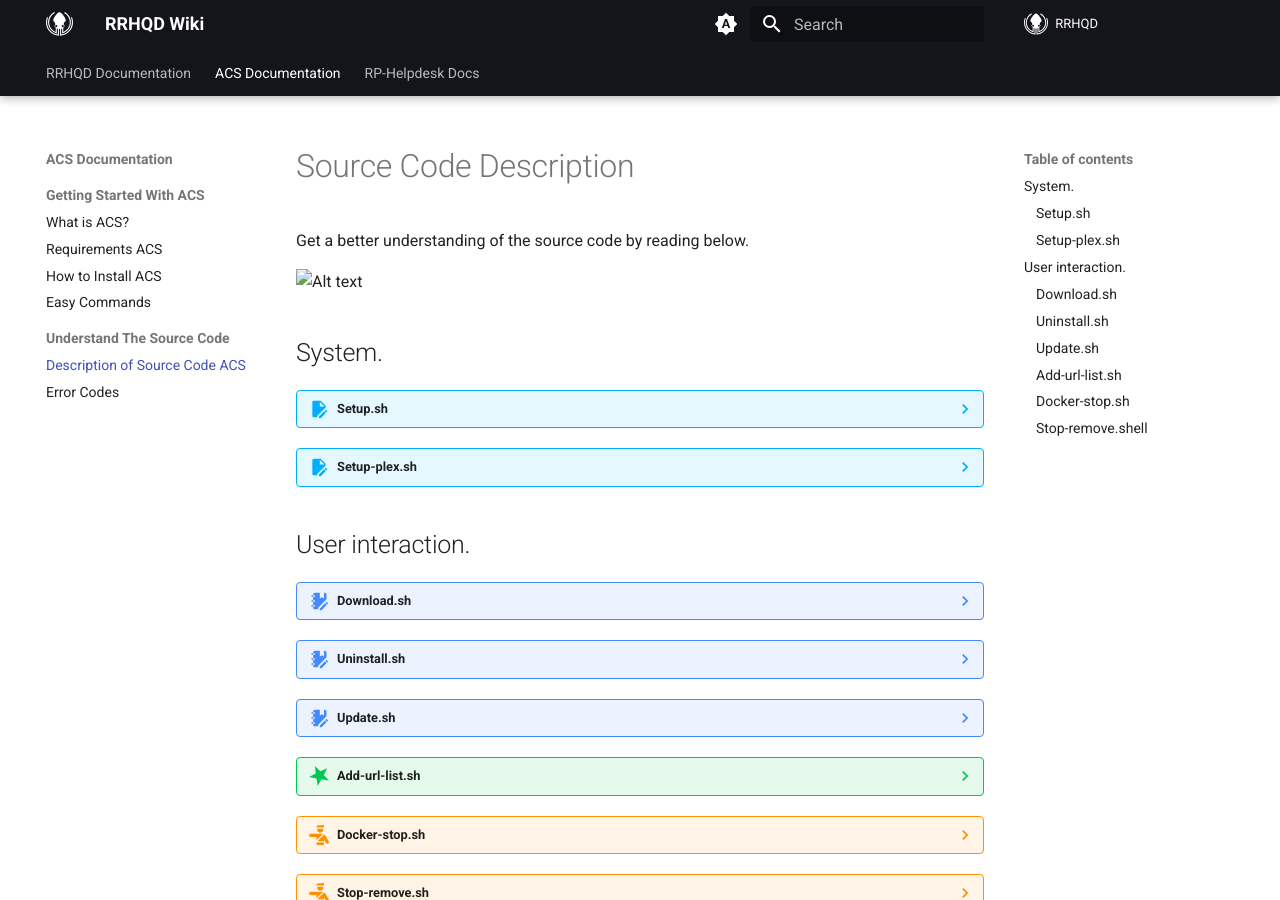
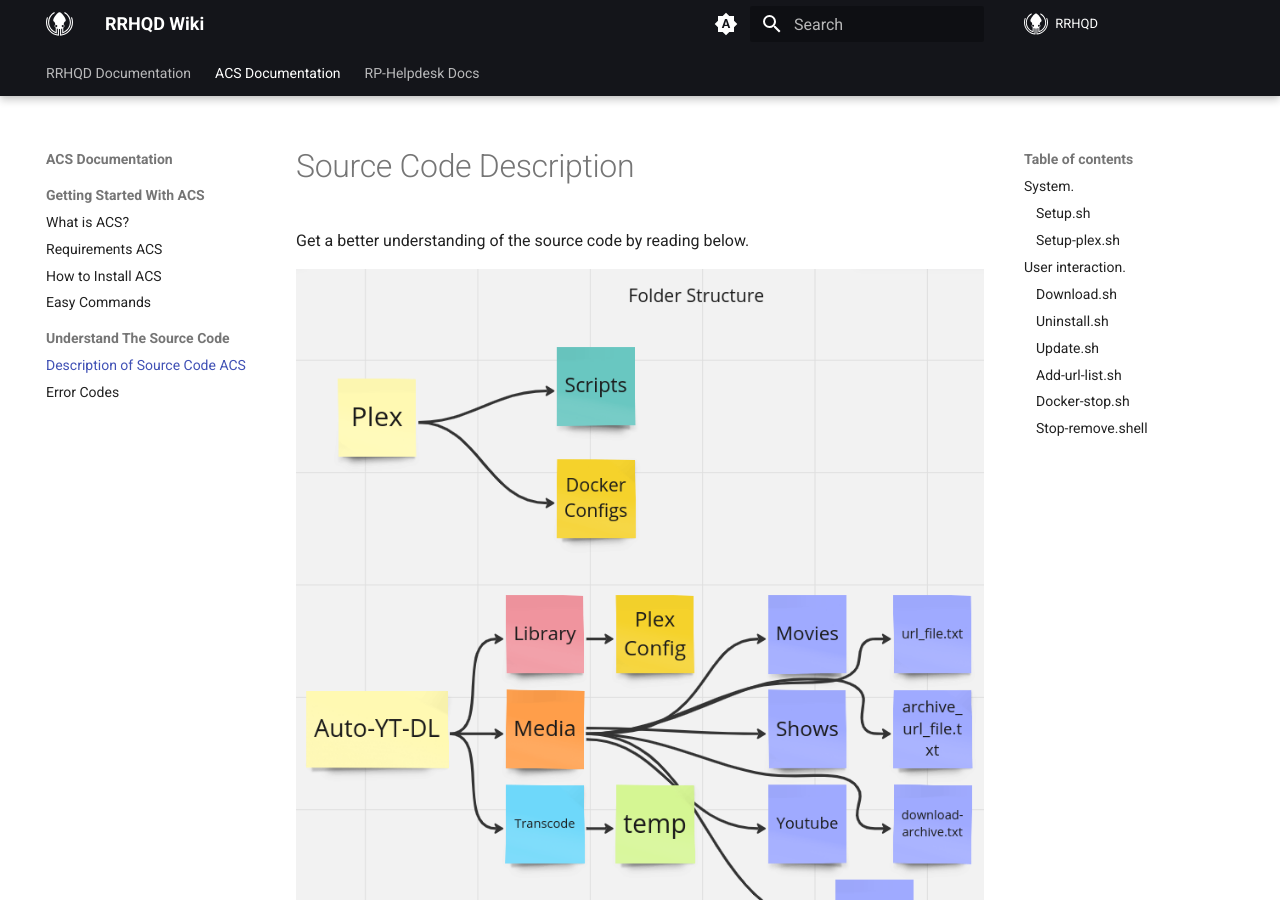
Before and after one commit to RunesRepoHub/RRHQD, an MkDocs documentation site: the page built from docs/MkDocs/ACS-source.md, in a window 1280 px wide and 900 px high. Built offline with MkDocs 1.6.1 and Material for MkDocs 9.7.7, drawn with Linux system fonts in a browser that asks for light colours; comment, search, counter and statistics services are not loaded.

Commit message:
Hotfix last missing image

```diff
--- a/docs/MkDocs/ACS-source.md
+++ b/docs/MkDocs/ACS-source.md
@@ -2,7 +2,7 @@
 
 Get a better understanding of the source code by reading below.
 
-![Alt text](img/folder-structure.png)
+![Alt text](../Images/folder-structure.png)
 
 ## System.
 
```
